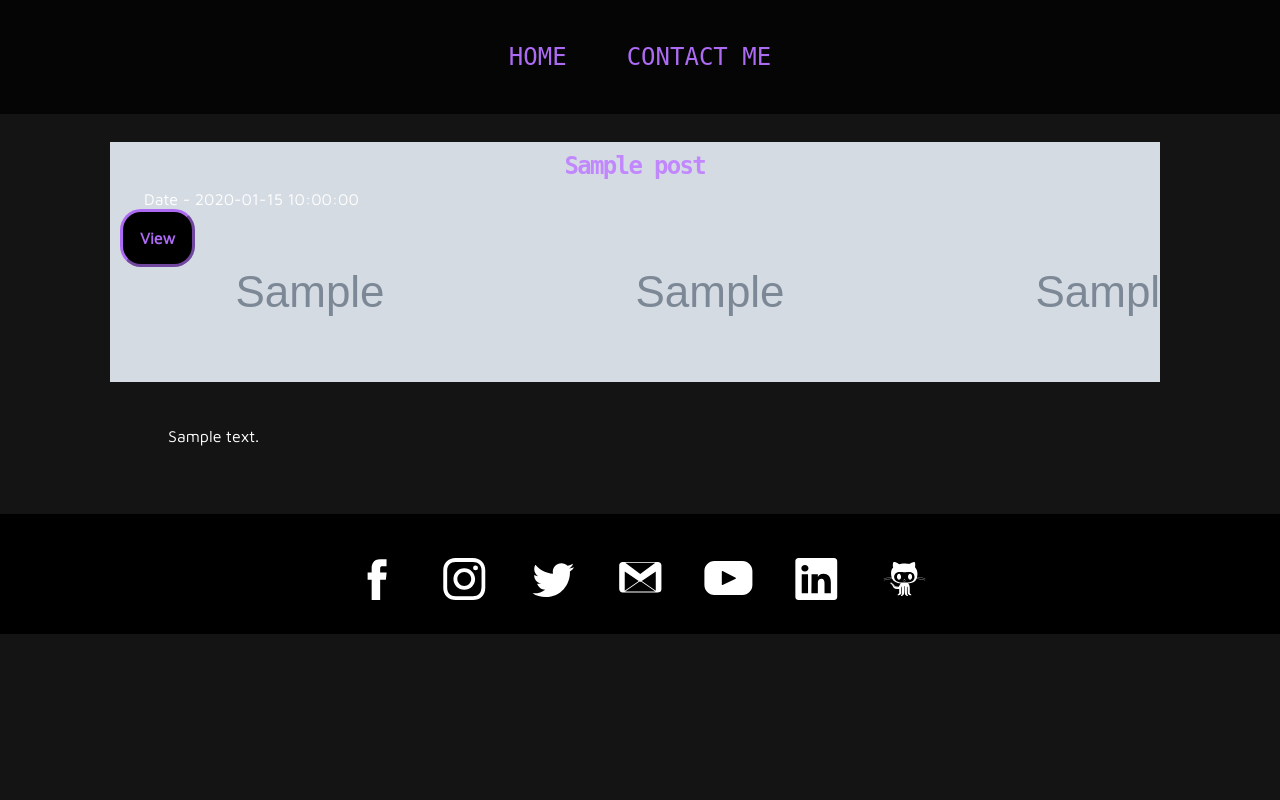
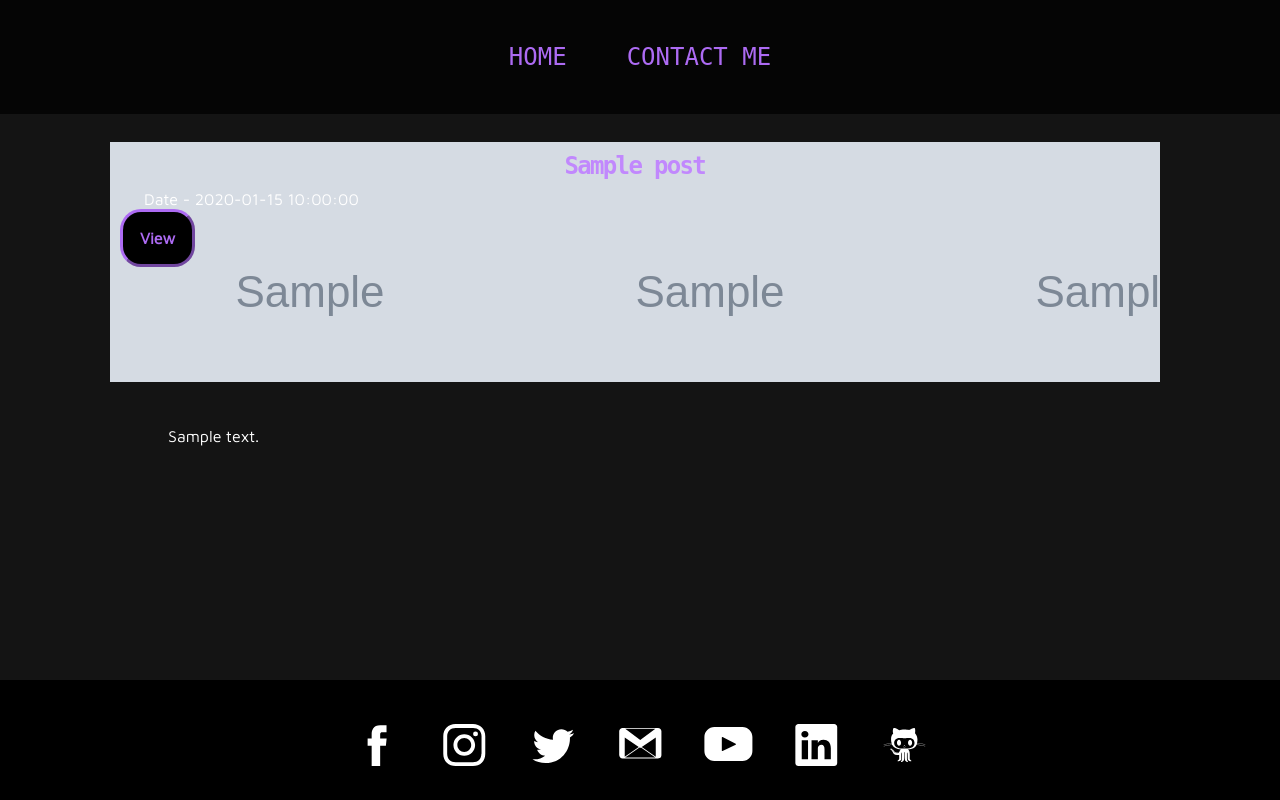
Before and after one commit to shyanukant/Portfolio, a Flask app: a page that uses template/layout.html in a window 1280 px wide. Run offline with Flask 2, Linux system fonts and the light colour scheme; tables that the repository leaves empty hold one stand-in row (values such as "Sample post"); grey boxes marked "Sample" are stand-in pictures; some web fonts are replaced.

Commit message:
sticky footer

```diff
--- a/static/css/sytle.css
+++ b/static/css/sytle.css
@@ -3,9 +3,15 @@
     padding: 0;
 
 }
+html{
+    height: 100%;
+}
 body{
     background-color:rgba(0, 0, 0, 0.92);
     min-height: 100vh;
+    min-height: 100%;
+    display: flex;
+    flex-direction: column;
 }
 .container{
     background: rgb(5, 5, 5);
@@ -170,6 +176,7 @@ form{
     height: 15vh;
     display: flex;
     justify-content: center;
+    margin-top: auto;
 
 }
 .phead{
```
